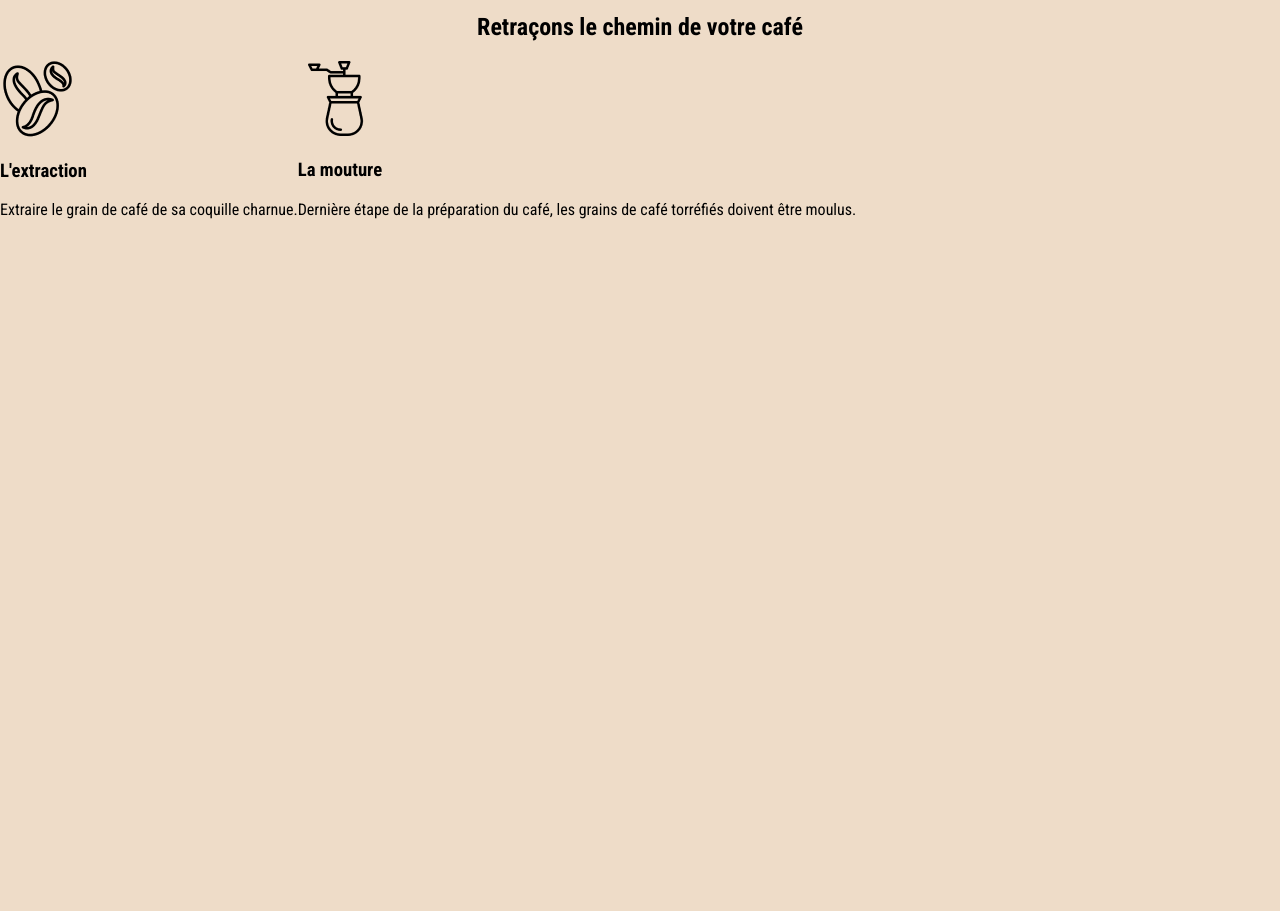
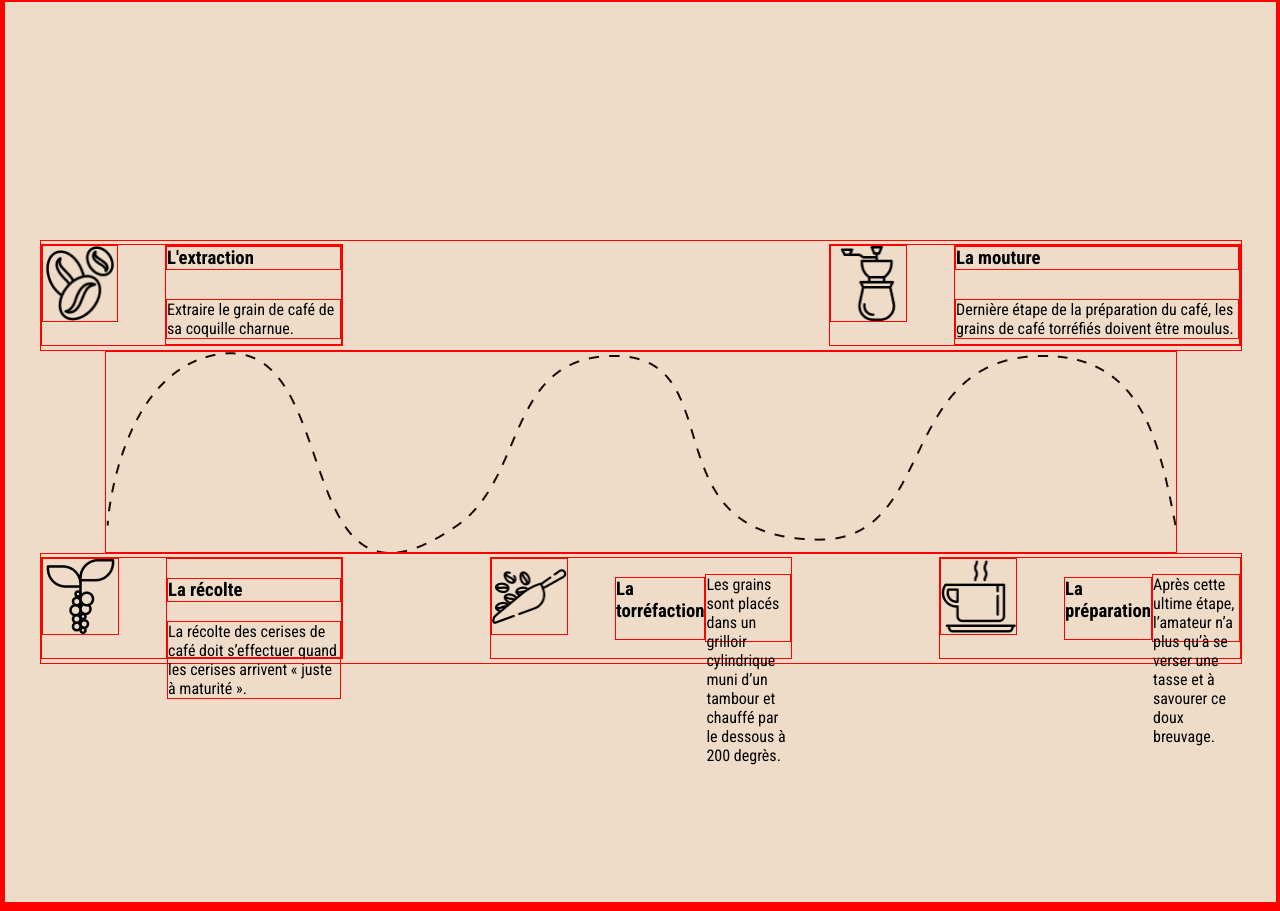
Before and after one commit to Willy-Pottier/Coffee-Shop, a plain HTML site: page index.html in a window 1280 px wide. Shown: the part 1397-2308 px from the top of the page. Before the commit the page ends 1632 px from the top, so only its background shows below. Drawn offline with Linux system fonts and the light colour scheme.

Commit message:
Modification du HTML/CSS, ajout de la première section

```diff
--- a/CSS/style.css
+++ b/CSS/style.css
@@ -1,6 +1,6 @@
 * {
 	font-family: 'Roboto Condensed', sans-serif;
-	/*border: red solid 1px !important;*/
+	border: red solid 1px !important;
 	list-style: none;
 	text-decoration: none;
 }
@@ -13,6 +13,10 @@ body {
 
 header {
 	max-width: 100%;
+	position: absolute;
+	left: 0;
+	right: 0;
+	z-index: 5;
 }
 
 header .header_content {
@@ -95,26 +99,16 @@ a {
 	color: #180A06;
 }
 
-.image_hero {
-	position: absolute;
-	width: 100%;
-	height: 1280px;
-	top: 0;
-	left: 0;
-	z-index: -1;
-}
-
 #background-hero {
-	height: 100vw;
-	width: 100%;
-	background-image: url('./background-hero.jpg');
-	background-color: rgba(245, 229, 216, 0.7);
-	background-blend-mode: overlay;
 	background-size: cover;
 	background-repeat: no-repeat;
+	position: relative;
+	top: 0;
 }
 
 .hero-content {
+	max-width: 100%;
+    height: 1210px;
 	display: flex;
     flex-direction: column;
     flex-wrap: wrap;
@@ -122,7 +116,20 @@ a {
     justify-content: center;
     align-items: center;
     position: relative;
-    top: 30%;
+    top: 0;
+	background-image: url('./background-hero.jpg');
+	background-color: rgba(245, 229, 216, 0.7);
+    background-blend-mode: overlay;
+}
+
+.content-CTA {
+	display: flex;
+	flex-direction: column;
+	align-items: center;
+	justify-content: center;
+	position: relative;
+	top: 0;
+	z-index: 1;
 }
 
 .hero-content h2 {
@@ -151,14 +158,53 @@ a {
 .cheminducafe {
 	display: flex;
 	flex-direction: column;
+	justify-content: center;
+	align-items: center;
+	width: 100%;
+	height: 900px;
 }
 
-.up {
+.up, .down {
 	display: flex;
 	flex-direction: row;
 	align-items: center;
+	justify-content: space-between;
+	width: 1200px;
+	height: 109px;
+}
+
+.up-container, .down-container {
+	display: flex;
+	width: 300px;
+	height: 100px;
+}
+
+.right {
+	width: 410px;
+	height: 100px;
+}
+
+.img-cheminducafe {
+	width: 75px;
+	height: 75px;
+	margin-right: 47px;
+}
+
+.up-container :nth-child(2) {
+	display: flex;
+	flex-direction: column;
+}
+
+.h3-cheminducafe {
+	padding: 0;
+	margin: 0;
+	margin-bottom: 13px;
 }
 
 .parcours {
-	background: url(./Parcours.png);
+	background-image: url('./Parcours.png');
+	width: 1070px;
+	max-width: 1149px;
+	height: 200px;
+	justify-content: center;
 }
--- a/index.html
+++ b/index.html
@@ -9,7 +9,6 @@
     <title>Coffee Shop</title>
 </head>
 <body>
-    <div id="background-hero">
         <header>
             <div class="header_content">
                 <h1 class="logo"><span class="changecolortitle">C</span>offee Shop</h1>
@@ -26,7 +25,8 @@
                 <a href="#" class="button">Prendre un café</a>
             </div>
         </header>
-        <div class="hero-content">
+        <div class="hero-content" id="background-hero">
+            <div class="content-CTA">
                 <h2>Le café responsable en circuit court</h2>
                 <p>Nos cafés sont torréfiés directement dans nos locaux</p>
                 <a href="#" class="button">Découvrir</a>
@@ -39,20 +39,45 @@
             </div>
             <div class="cheminducafe">
                 <div class="up">
-                    <div class="extraction">
-                        <img src="./assets/coffee-beans (2) 1.png" alt="extraction">
-                        <h3>L'extraction</h3>
+                    <div class="up-container left">
+                        <img src="./assets/coffee-beans (2) 1.png" alt="extraction" class="img-cheminducafe">
+                        <div>
+                            <h3 class="h3-cheminducafe">L'extraction</h3>
                             <p>Extraire le grain de café de sa coquille charnue.</p>
                         </div>
-                    <div class="mouture">
-                        <img src="./assets/grinder 1.png" alt="mouture">
-                        <h3>La mouture</h3>
+                    </div>
+                    <div class="up-container right">
+                        <img src="./assets/grinder 1.png" alt="mouture" class="img-cheminducafe">
+                        <div>
+                            <h3 class="h3-cheminducafe">La mouture</h3>
                             <p>Dernière étape de la préparation du café, les grains de café torréfiés doivent être moulus.</p>
                         </div>
                     </div>
+                </div>
                 <div class="parcours"></div>
-                <div class="down"></div>
+                <div class="down">
+                    <div class="down-container">
+                        <img src="./assets/coffee-beans (1) 1.png" alt="récolte" class="img-cheminducafe">
+                        <div>
+                            <h3>La récolte</h3>
+                            <p>La récolte des cerises de café doit s’effectuer quand les cerises arrivent « juste à maturité ».</p>
                         </div>
+                    </div>
+                    <div class="down-container">
+                        <img src="./assets/coffee 1.png" alt="torréfaction" class="img-cheminducafe">
+                        <h3>La torréfaction</h3>
+                        <p>Les grains sont placés dans un grilloir cylindrique muni d’un tambour et chauffé par le dessous à 200 degrès. </p>
+                    </div>
+                    <div class="down-container">
+                        <img src="./assets/coffee-cup 1.png" alt="préparation" class="img-cheminducafe">
+                        <h3>La préparation</h3>
+                        <p>Après cette ultime étape, l’amateur n’a plus qu’à se verser une tasse et à savourer ce doux breuvage.</p>
+                    </div>
+                </div>
+            </div>
+        </section>
+        <section>
+
         </section>
     </main>
     <footer></footer>
```
Lines whose indentation alone changed are shown as unchanged.
